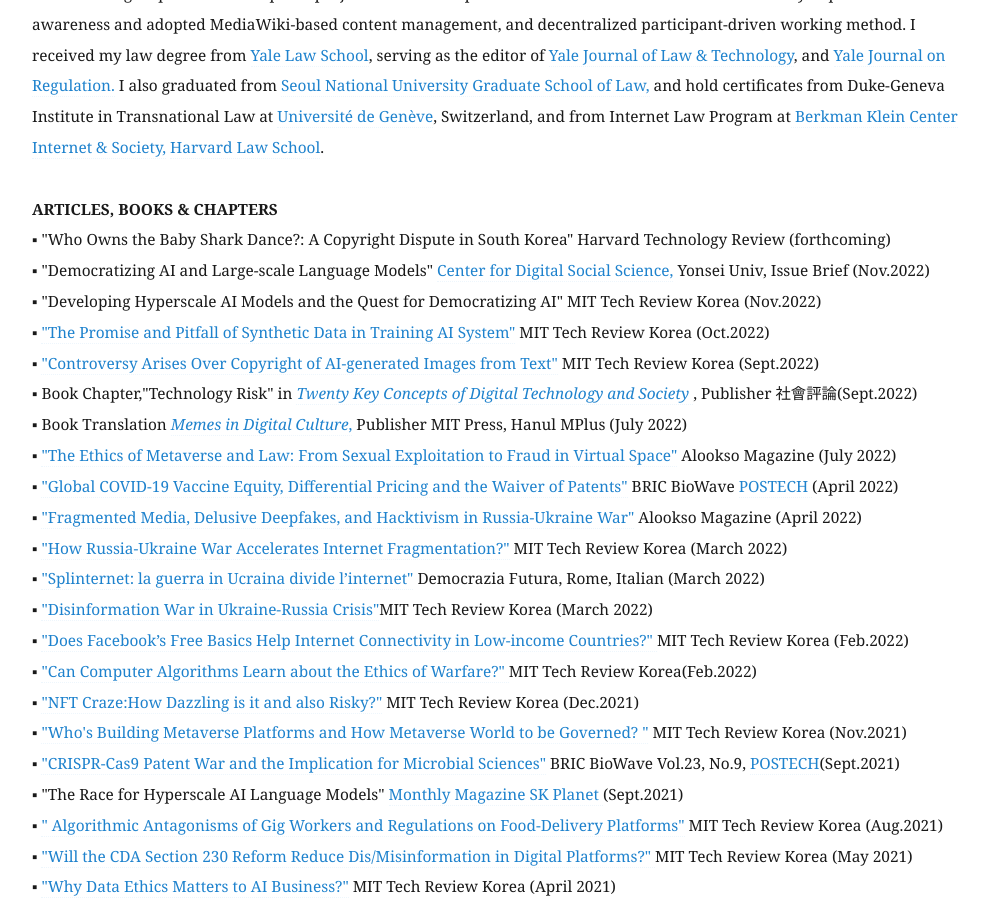
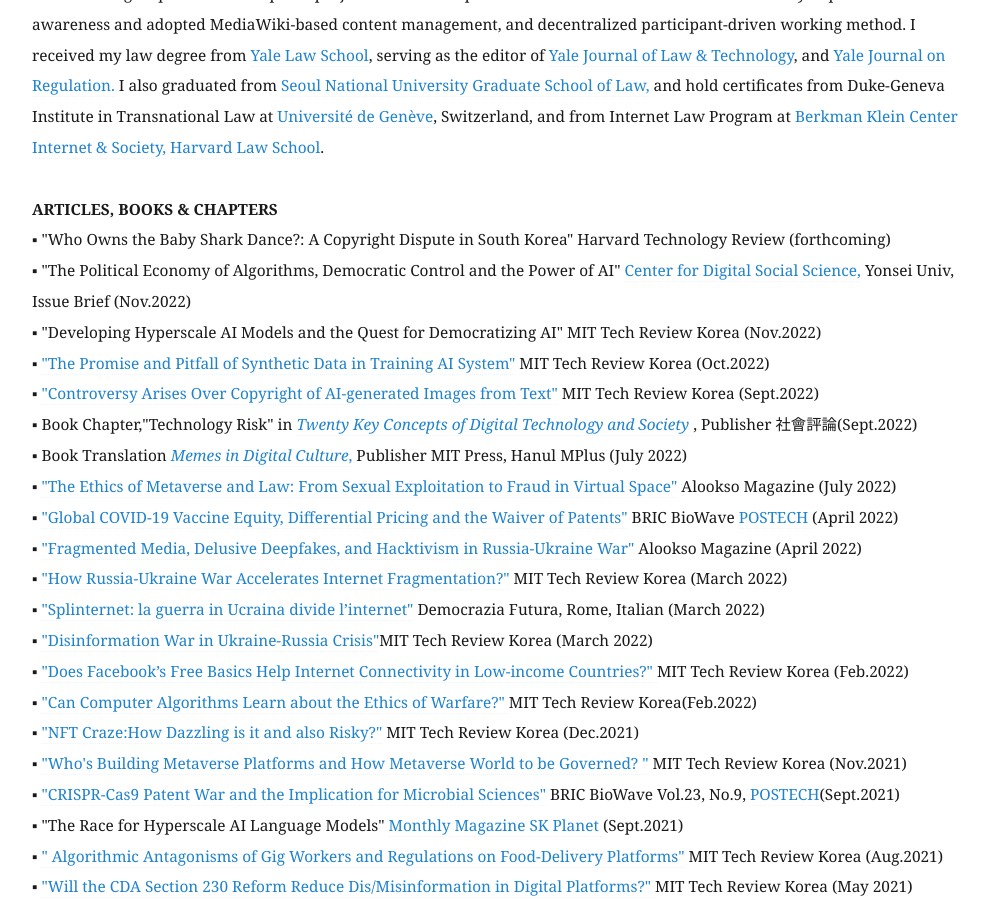
Before and after one commit to eunchangchoi/eunchangchoi.github.io, a Jekyll site: the page built from index.md, in a window 1280 px wide and 900 px high, scrolled down 1835 px. Shown: the whole window, without its empty margins (68-1057 px from the left). Built offline with Jekyll 4.4.1, drawn with Linux system fonts in a browser that asks for light colours.

Commit message:
Update index.md

```diff
--- a/index.md
+++ b/index.md
@@ -34,7 +34,7 @@
 <br>
  <strong> ARTICLES, BOOKS & CHAPTERS </strong> <br>
 ▪ "Who Owns the Baby Shark Dance?: A Copyright Dispute in South Korea" Harvard Technology Review (forthcoming) <br>
-▪ "Democratizing AI and Large-scale Language Models" <a href="http://cdss.yonsei.ac.kr/index.php/issue-brief/"> Center for Digital Social Science,</a> Yonsei Univ, Issue Brief (Nov.2022) <br>
+▪ "The Political Economy of Algorithms, Democratic Control and the Power of AI" <a href="http://cdss.yonsei.ac.kr/index.php/issue-brief/"> Center for Digital Social Science,</a> Yonsei Univ, Issue Brief (Nov.2022) <br>
 ▪ "Developing Hyperscale AI Models and the Quest for Democratizing AI" MIT Tech Review Korea (Nov.2022) <br>
 ▪ <a href="https://www.technologyreview.kr/%ed%95%a9%ec%84%b1-%eb%8d%b0%ec%9d%b4%ed%84%b0%ec%9d%98-%ec%8b%9c%eb%8c%80%ea%b0%80-%ec%98%a4%ea%b3%a0-%ec%9e%88%eb%8b%a4/"> "The Promise and Pitfall of Synthetic Data in Training AI System"</a> MIT Tech Review Korea (Oct.2022)<br>
 ▪ <a href="https://www.technologyreview.kr/%ed%85%8d%ec%8a%a4%ed%8a%b8%eb%a5%bc-%ec%9d%b4%eb%af%b8%ec%a7%80%eb%a1%9c-%eb%b0%94%ea%bf%94%ec%a3%bc%eb%8a%94-ai%eb%a5%bc-%eb%91%98%eb%9f%ac%ec%8b%bc-%ec%a0%80%ec%9e%91%ea%b6%8c-%eb%85%bc%ec%9f%81/"> "Controversy Arises Over Copyright of AI-generated Images from Text"</a> MIT Tech Review Korea (Sept.2022)<br>
```
